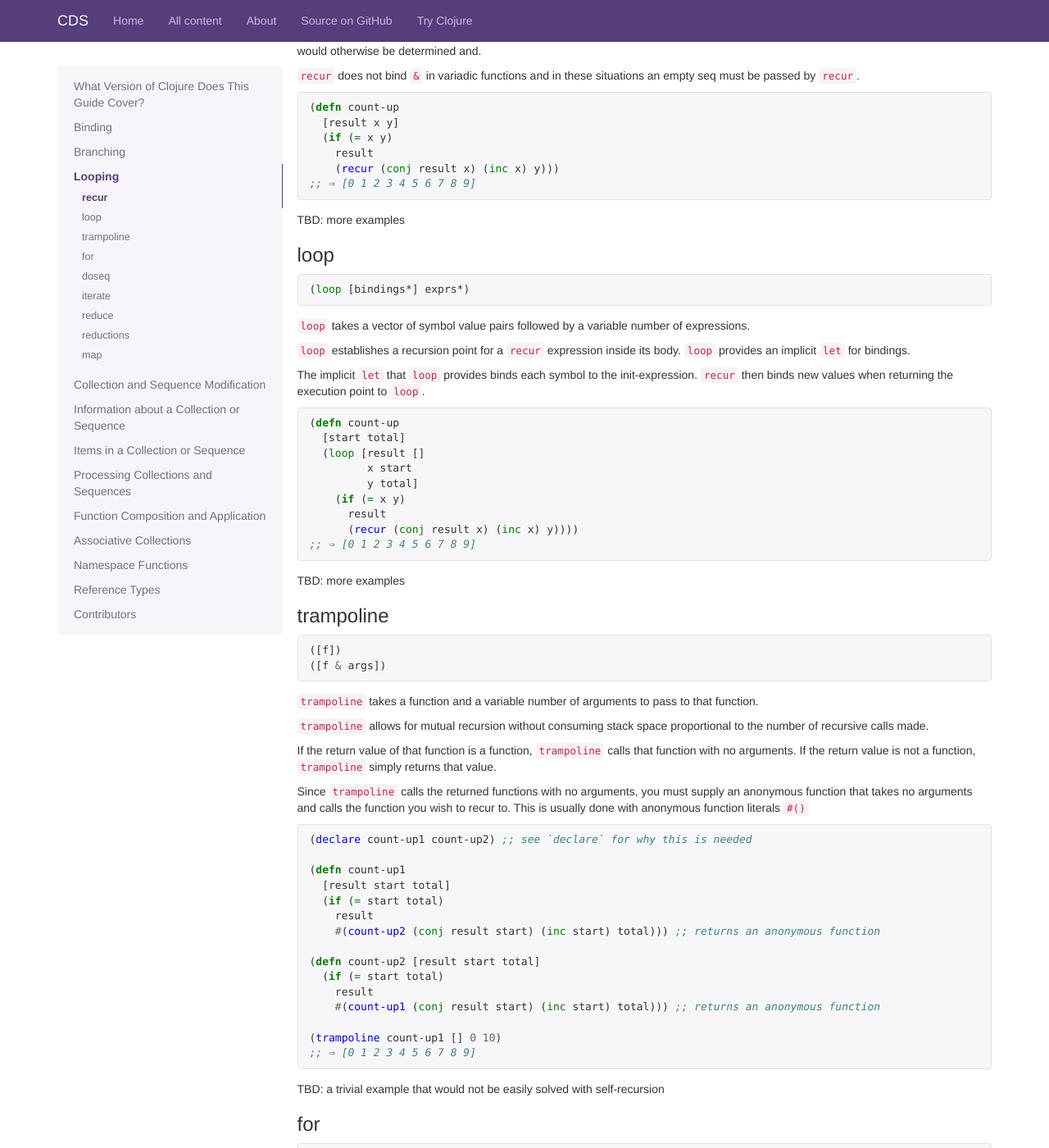
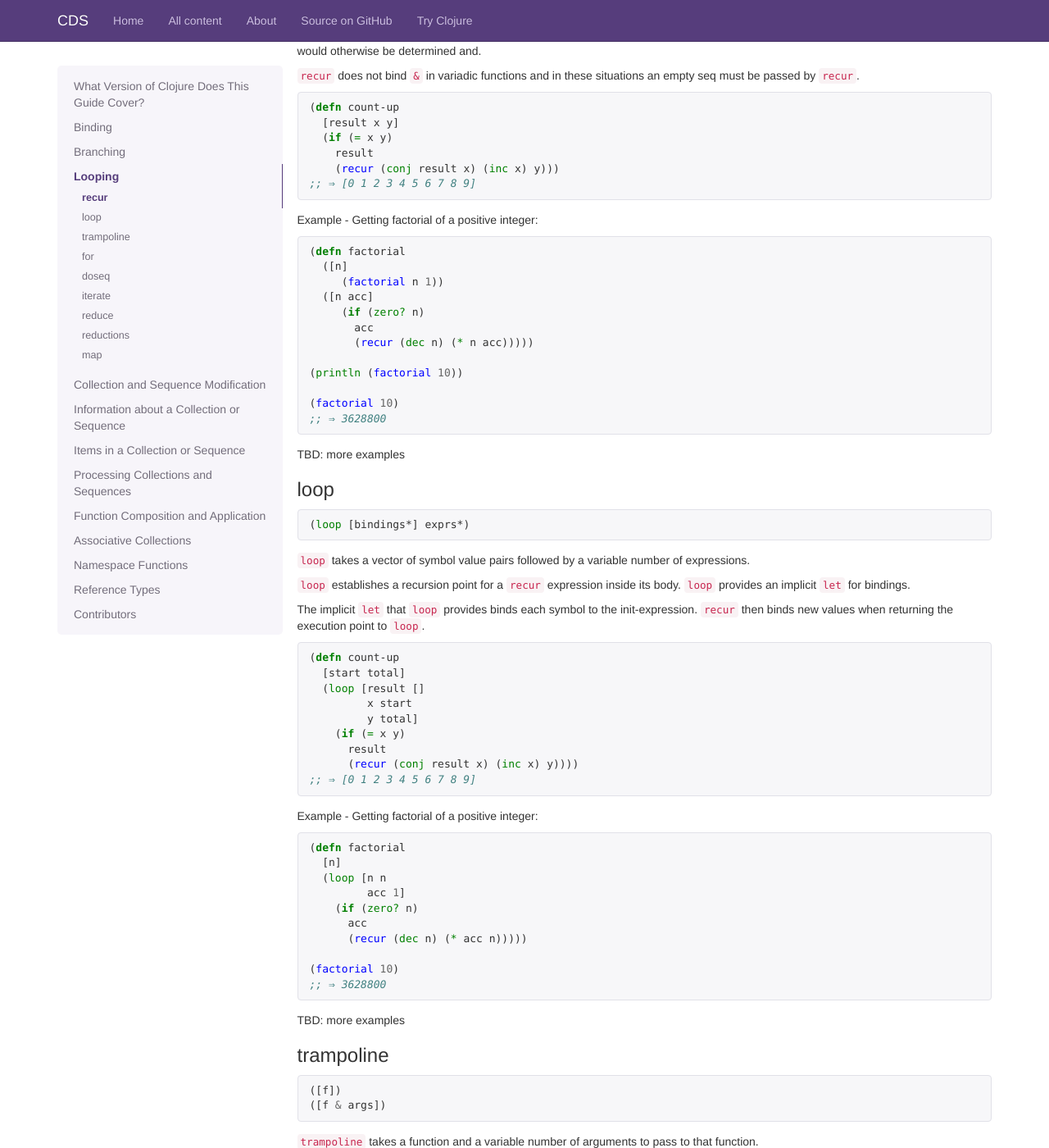
Before and after one commit to clojuredocs/guides, a Jekyll site: the page built from articles/language/core_overview.md, in a window 1280 px wide and 1400 px high, scrolled down 4047 px. Shown: the whole window at 82% size. Built offline with Jekyll 4.4.1, drawn with Linux system fonts in a browser that asks for light colours; some web fonts are replaced.

Commit message:
More example - core_overview's loop and recur sections

````diff
--- a/articles/language/core_overview.md
+++ b/articles/language/core_overview.md
@@ -252,6 +252,23 @@ The point of recursion is the nearest `fn` or `loop` form determined lexically.
 ;; ⇒ [0 1 2 3 4 5 6 7 8 9]
 ```
 
+Example - Getting factorial of a positive integer:
+
+```clojure
+(defn factorial
+  ([n]
+     (factorial n 1))
+  ([n acc]
+     (if (zero? n)
+       acc
+       (recur (dec n) (* n acc)))))
+
+(println (factorial 10))
+
+(factorial 10)
+;; ⇒ 3628800
+```
+
 TBD: more examples
 
 <a id="loop_desc"></a>
@@ -277,6 +294,21 @@ The implicit `let` that `loop` provides binds each symbol to the init-expression
       result
       (recur (conj result x) (inc x) y))))
 ;; ⇒ [0 1 2 3 4 5 6 7 8 9]
+```
+
+Example - Getting factorial of a positive integer:
+
+```clojure
+(defn factorial
+  [n]
+  (loop [n n
+         acc 1]
+    (if (zero? n)
+      acc
+      (recur (dec n) (* acc n)))))
+
+(factorial 10)
+;; ⇒ 3628800
 ```
 
 TBD: more examples
````
